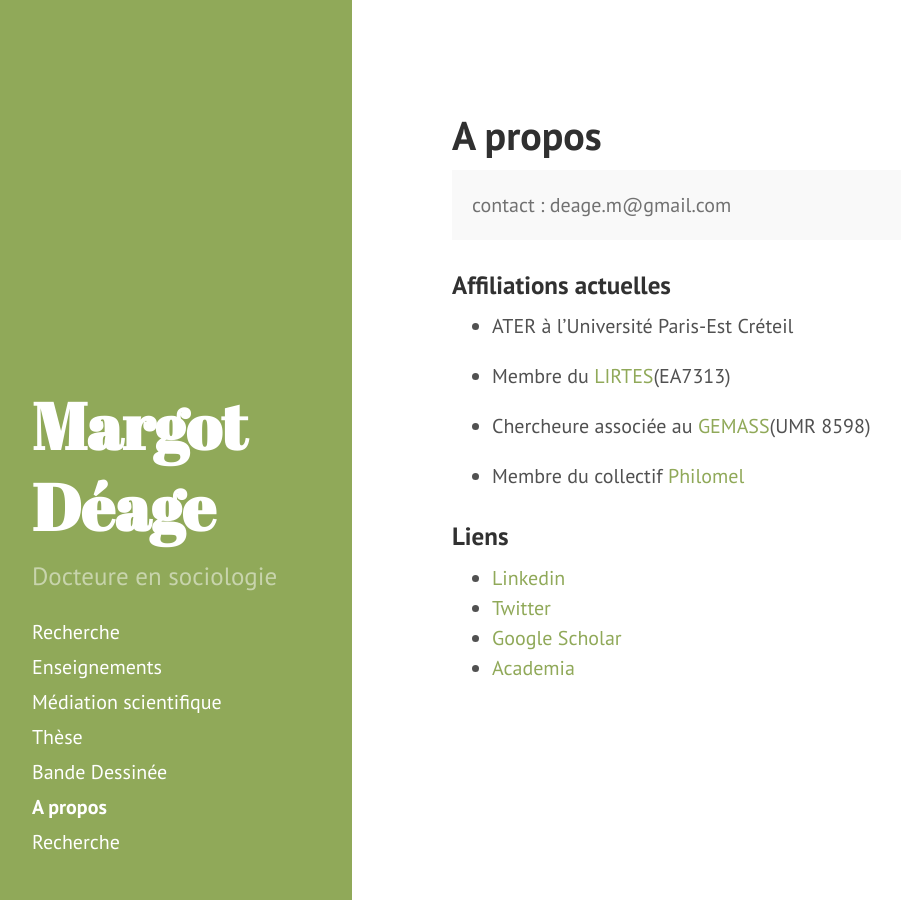
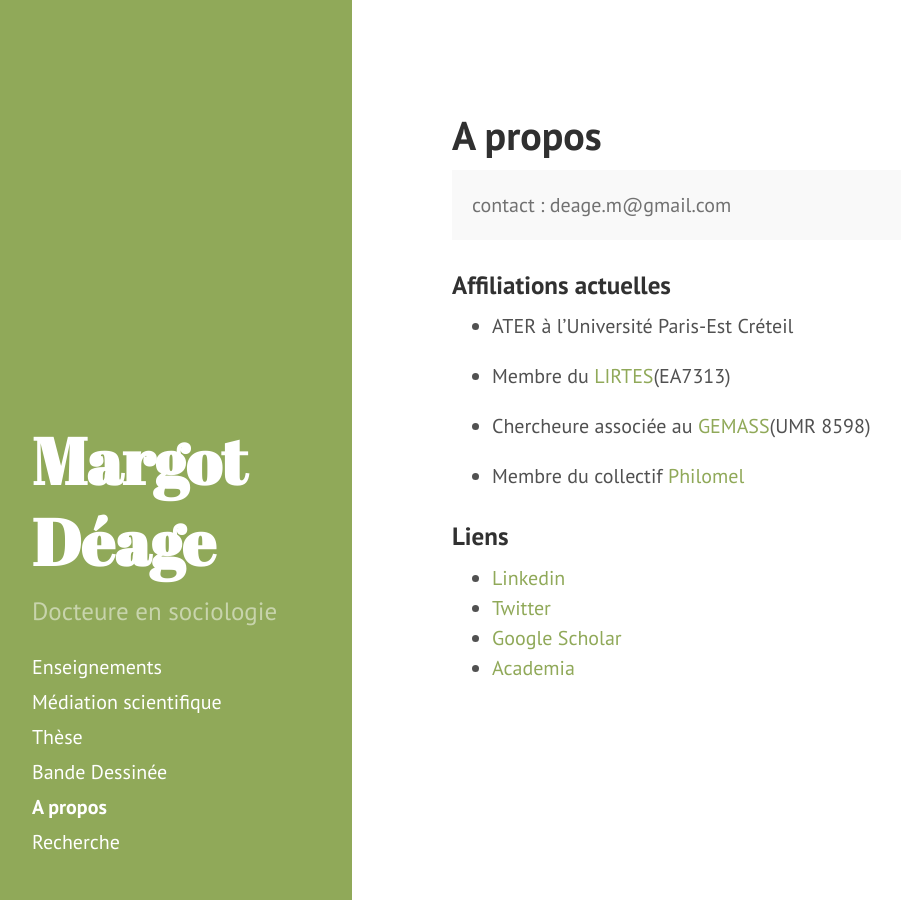
Before and after one commit to margotdeage/margotdeage.github.io, a Jekyll site: the page built from index.md, in a window 1280 px wide. Shown: the whole page, without its empty margins (8-909 px from the left). Built offline with Jekyll 4.4.1, drawn with Linux system fonts in a browser that asks for light colours; the list of posts is cut into pages by our own code.

Commit message:
Update sidebar.html

```diff
--- a/_includes/sidebar.html
+++ b/_includes/sidebar.html
@@ -10,7 +10,6 @@
     </div>
 
     <nav class="sidebar-nav">
-      <a class="sidebar-nav-item{% if page.url == site.baseurl %} active{% endif %}" href="{{  "/" | relative_url }}">Recherche</a>
 
       {% assign pages_list = site.pages %}
       {% for node in pages_list %}
```
